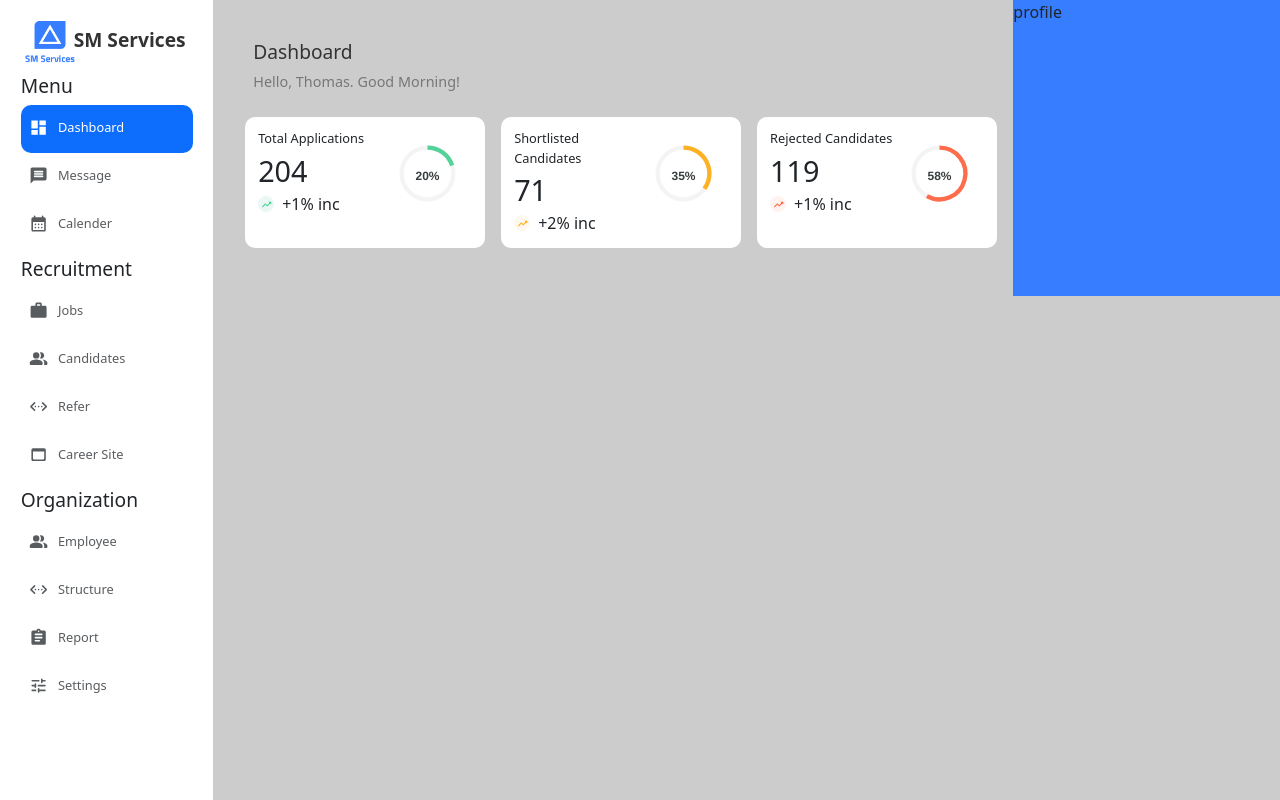
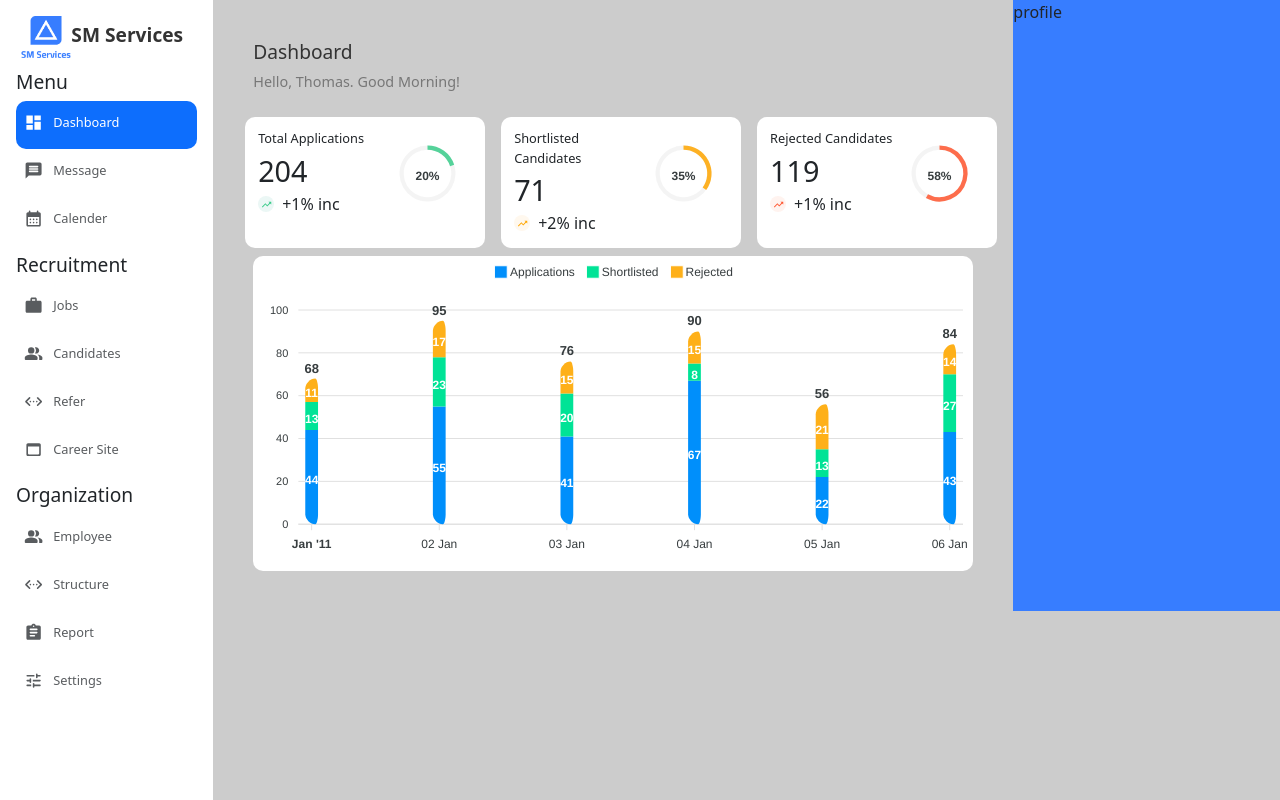
Before and after one commit to Manoj-880/Employ-managment-frontend, a React (Create React App) app: page / in a window 1280 px wide. Built offline with nearby package versions, Linux system fonts and the light colour scheme.

Commit message:
added apex stacked chart in dashboard should work with ui of graph and sending data

```diff
--- a/src/App.css
+++ b/src/App.css
@@ -84,7 +84,7 @@
 /* ------Sidenav CSS------ */
 
 .sideNav {
-  padding: 1.3rem;
+  padding: 1rem;
   background-color: var(--white);
   height: 100vh;
 }
@@ -178,3 +178,9 @@
 .dashboard-profile{
   background-color: #377dff;
 }
+.dashboard-graph{
+  background-color: var(--white);
+  border-radius: 10px;
+  display: flex;
+  flex: 1;
+}
--- /dev/null
+++ b/src/components/dashboardGraph.jsx
@@ -0,0 +1,85 @@
+import React from "react";
+import ReactApexChart from "react-apexcharts";
+
+const DashboardGraph = () => {
+  const graphData = {
+    series: [
+      {
+        name: "Applications",
+        data: [44, 55, 41, 67, 22, 43],
+      },
+      {
+        name: "Shortlisted",
+        data: [13, 23, 20, 8, 13, 27],
+      },
+      {
+        name: "Rejected",
+        data: [11, 17, 15, 15, 21, 14],
+      }
+    ],
+    options: {
+      chart: {
+        type: "bar",
+        height: 350,
+        stacked: true,
+        toolbar: {
+          show: false,
+        },
+        zoom: {
+          enabled: true,
+        },
+      },
+      responsive: [
+        {
+          breakpoint: 480,
+          options: {
+            legend: {
+              position: "bottom",
+              offsetX: -10,
+              offsetY: 0,
+            },
+          },
+        },
+      ],
+      plotOptions: {
+        bar: {
+            columnWidth: '10%',
+          horizontal: false,
+          borderRadius: 10,
+          dataLabels: {
+            total: {
+              enabled: true,
+              style: {
+                fontSize: "13px",
+                fontWeight: 900,
+              },
+            },
+          },
+        },
+      },
+      xaxis: {
+        type: "datetime",
+        categories: [
+          "01/01/2011 GMT",
+          "01/02/2011 GMT",
+          "01/03/2011 GMT",
+          "01/04/2011 GMT",
+          "01/05/2011 GMT",
+          "01/06/2011 GMT",
+        ],
+      },
+      legend: {
+        position: "top",
+      },
+      fill: {
+        opacity: 1,
+      },
+    },
+  };
+
+  return <div className="col-12">
+    <ReactApexChart options={graphData.options} series={graphData.series} type="bar" height={300} />
+  </div>;
+};
+
+export default DashboardGraph;
--- a/src/components/mainpage components/dashboard.jsx
+++ b/src/components/mainpage components/dashboard.jsx
@@ -2,6 +2,7 @@ import React from "react";
 import TrendingUpIcon from "@mui/icons-material/TrendingUp";
 import "apexcharts/dist/apexcharts.css";
 import DashboardCardChart from "../dashboard_card_chart";
+import DashboardGraph from "../dashboardGraph";
 
 const Dashboard = () => {
 
@@ -84,6 +85,9 @@ const Dashboard = () => {
           ))}
 
         </div>
+        <div className="dashboard-graph col-12">
+          <DashboardGraph/>
+        </div>
       </div>
       <div className="dashboard-profile col-3">profile</div>
     </div>
```
